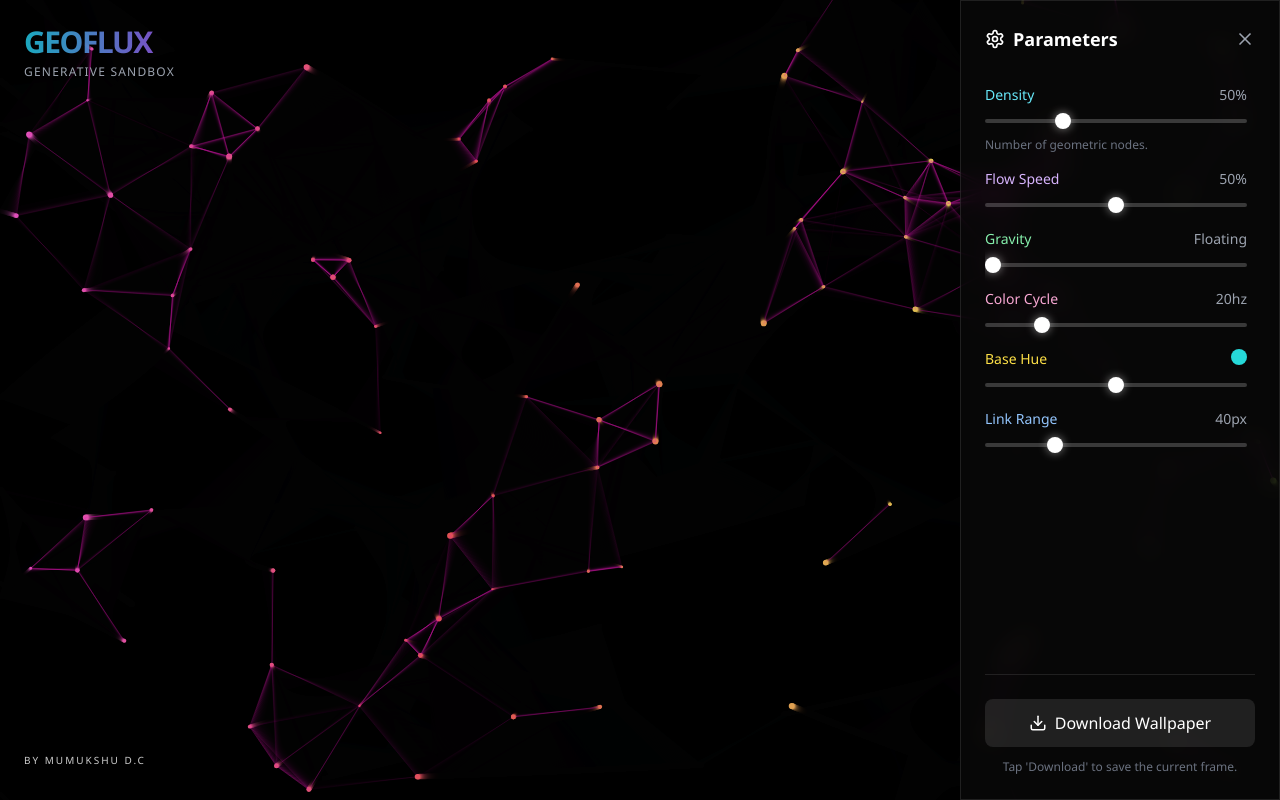
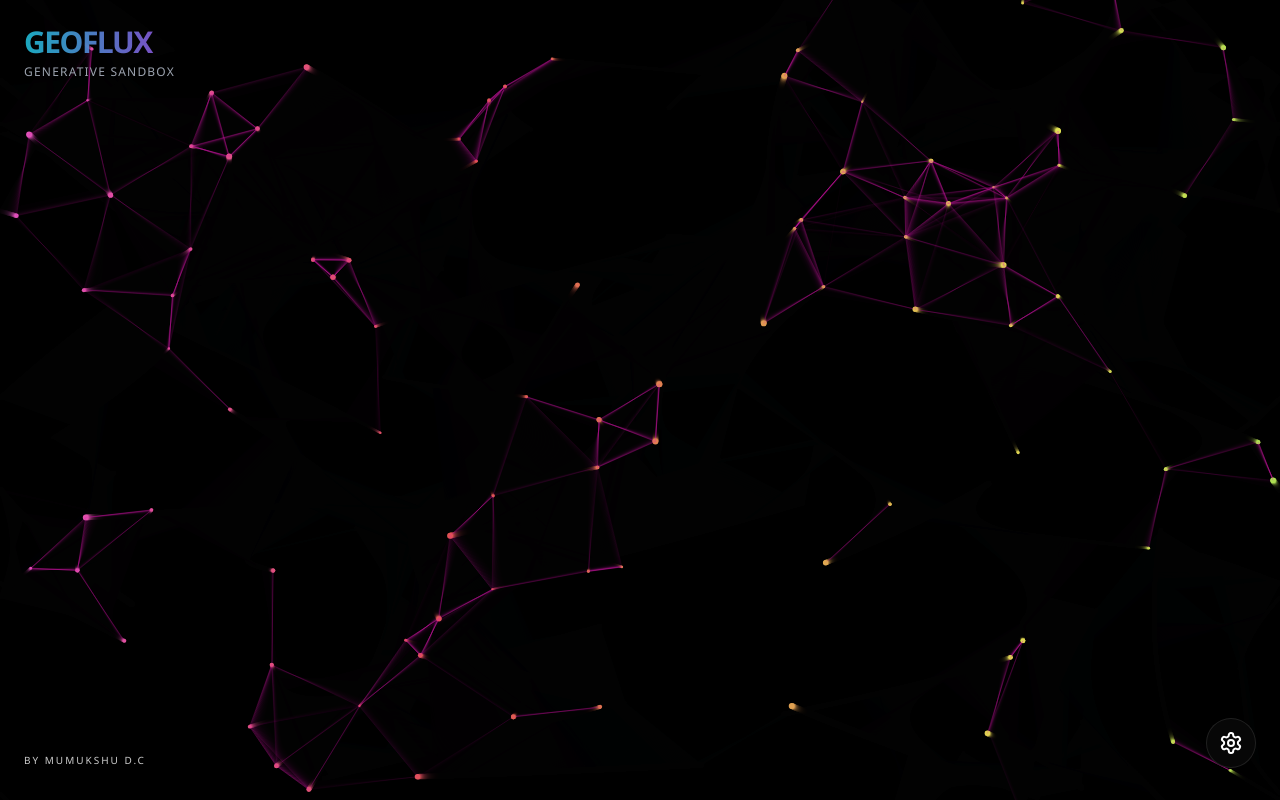
Before and after one commit to scuba3198/Geoflux, a React (Vite) app: page / in a window 1280 px wide. Built offline with nearby package versions, Linux system fonts and the light colour scheme.

Commit message:
Start with controls hidden

```diff
--- a/src/App.jsx
+++ b/src/App.jsx
@@ -5,7 +5,7 @@ import { Particle } from './Particle';
 const App = () => {
     const canvasRef = useRef(null);
     const [particles, setParticles] = useState([]);
-    const [showControls, setShowControls] = useState(true);
+    const [showControls, setShowControls] = useState(false);
     const [params, setParams] = useState({
         speed: 50,      // 0 - 100
         gravity: 0,     // 0 - 100
```
